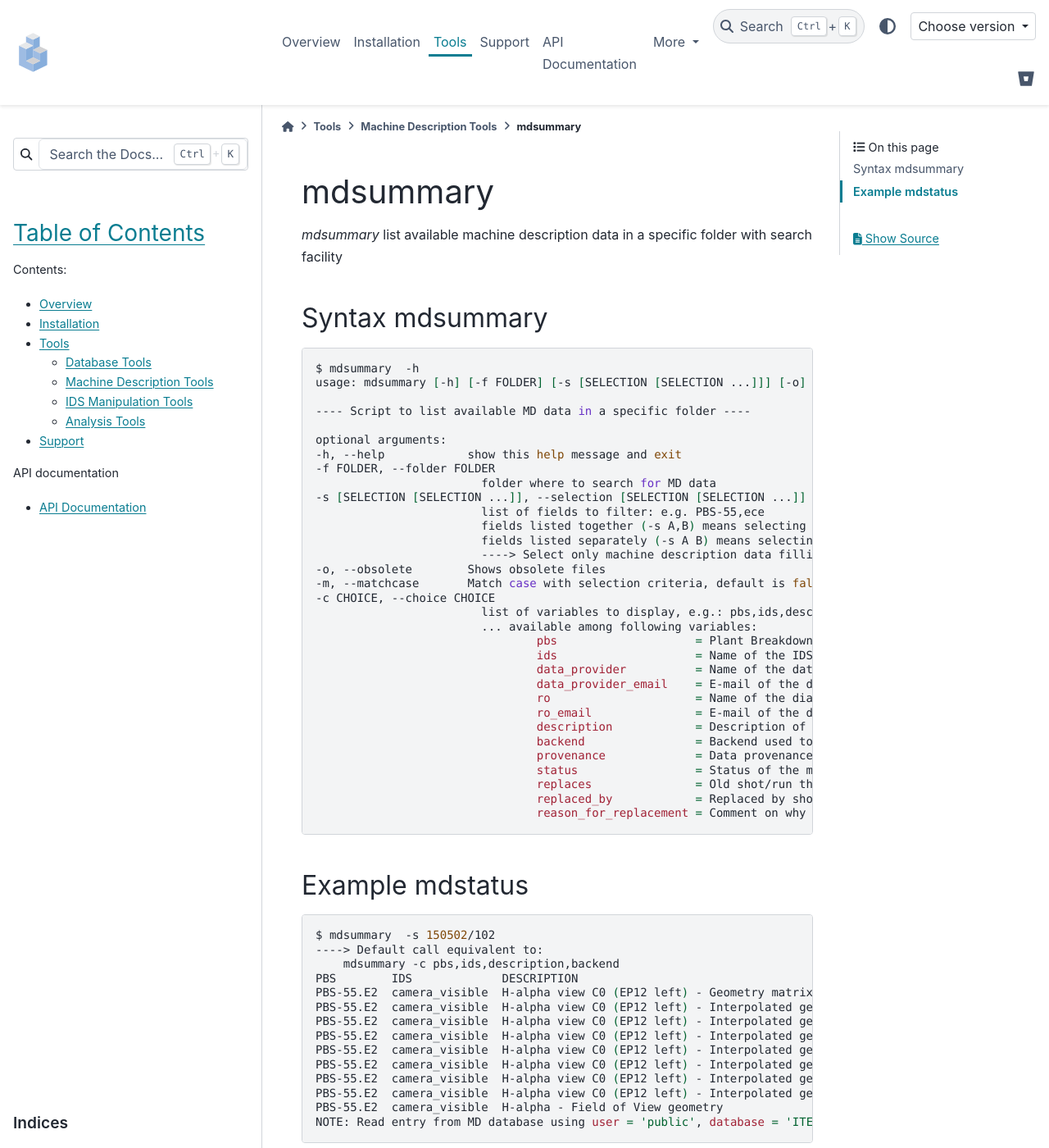
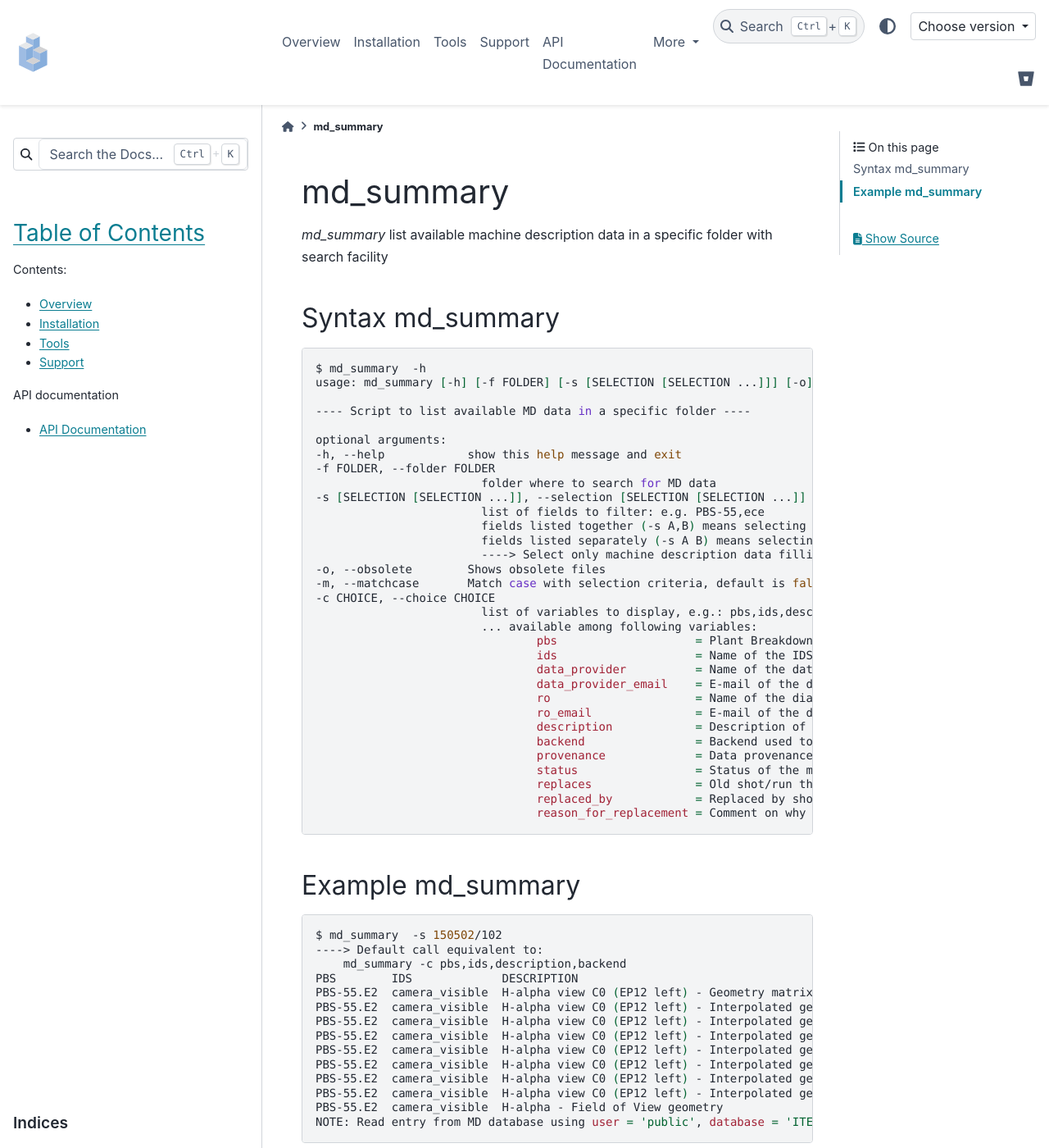
Before and after one commit to fionncur/IDStools, a Sphinx documentation site: the page built from docs/source/mdsummary.rst, in a window 1280 px wide and 1400 px high. Shown: the whole window at 82% size. Built offline with Sphinx 7.4.7 and the PyData theme 0.15.4, drawn with Linux system fonts in a browser that asks for light colours; pages that are not in the unit, such as notebooks, are missing from menus; some of the changed text lies outside the part shown.

Commit message:
Kept original names for md_status and md_summary

```diff
--- a/docs/source/machine_description_tools.rst
+++ b/docs/source/machine_description_tools.rst
@@ -5,5 +5,5 @@
 .. toctree::
    :maxdepth: 1
 
-   mdstatus
-   mdsummary
+   md_status
+   md_summary
--- a/docs/source/mdsummary.rst
+++ b/docs/source/mdsummary.rst
@@ -1,15 +1,15 @@
-mdsummary
+md_summary
 =========
 
-`mdsummary` list available machine description data in a specific folder with search facility
+`md_summary` list available machine description data in a specific folder with search facility
 
-Syntax mdsummary
+Syntax md_summary
 ~~~~~~~~~~~~~~~
 
 .. code-block:: bash
 
-    $ mdsummary  -h
-    usage: mdsummary [-h] [-f FOLDER] [-s [SELECTION [SELECTION ...]]] [-o] [-m] [-c CHOICE]
+    $ md_summary  -h
+    usage: md_summary [-h] [-f FOLDER] [-s [SELECTION [SELECTION ...]]] [-o] [-m] [-c CHOICE]
 
     ---- Script to list available MD data in a specific folder ----
 
@@ -42,13 +42,13 @@
                                     reason_for_replacement = Comment on why this shot/run replaces the previous one
 
 
-Example mdstatus
-~~~~~~~~~~~~~~~~
+Example md_summary
+~~~~~~~~~~~~~~~~~~
 .. code-block:: bash
 
-    $ mdsummary  -s 150502/102
+    $ md_summary  -s 150502/102
     ----> Default call equivalent to:
-        mdsummary -c pbs,ids,description,backend
+        md_summary -c pbs,ids,description,backend
     PBS        IDS             DESCRIPTION                                                           BACKEND       SHOT/RUN
     PBS-55.E2  camera_visible  H-alpha view C0 (EP12 left) - Geometry matrix w/o reflections         hdf5          150502/1020
     PBS-55.E2  camera_visible  H-alpha view C0 (EP12 left) - Interpolated geometry matrix at 400 nm  hdf5          150502/1021
@@ -64,18 +64,18 @@
 
 .. code-block:: bash
 
-    $ mdsummary  -s nbi,on-on
+    $ md_summary  -s nbi,on-on
     ----> Default call equivalent to:
-        mdsummary -c pbs,ids,description,backend
+        md_summary -c pbs,ids,description,backend
     PBS     IDS  DESCRIPTION                                      BACKEND       SHOT/RUN
     PBS-53  nbi  Heating Neutral Beams (HNB) - HNB1-HNB2 = on-on  mdsplus,hdf5  130000/2501
 
 
 .. code-block:: bash
 
-    $ mdsummary  -s nbi on-on
+    $ md_summary  -s nbi on-on
     ----> Default call equivalent to:
-        mdsummary -c pbs,ids,description,backend
+        md_summary -c pbs,ids,description,backend
 
     PBS   IDS                     DESCRIPTION                        BACKEND      SHOT/RUN
     PBS-53  nbi  Heating Neutral Beams (HNB) - HNB1-HNB2 = off-off  mdsplus,hdf5  130000/2201
--- a/setup.py
+++ b/setup.py
@@ -54,9 +54,7 @@
         "scripts/dblist",
         "scripts/dbscraper",
         "scripts/dbselector",
-        "scripts/mdstatus",
         "scripts/md_status",
-        "scripts/mdsummary",
         "scripts/md_summary",
         "scripts/idscp",
         "scripts/idsdiff",
```
Also changed, not shown: docs/source/mdstatus.rst (+7 -7 lines), 5 other files.
